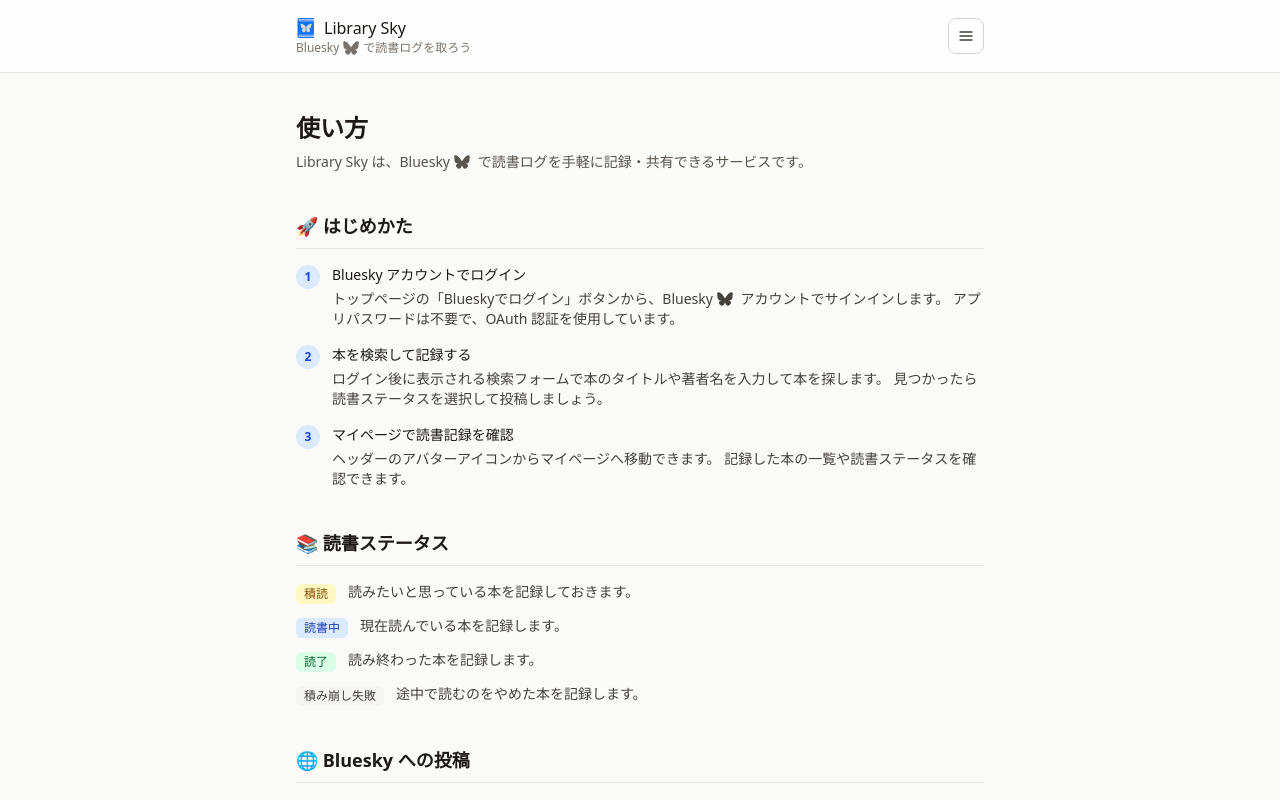
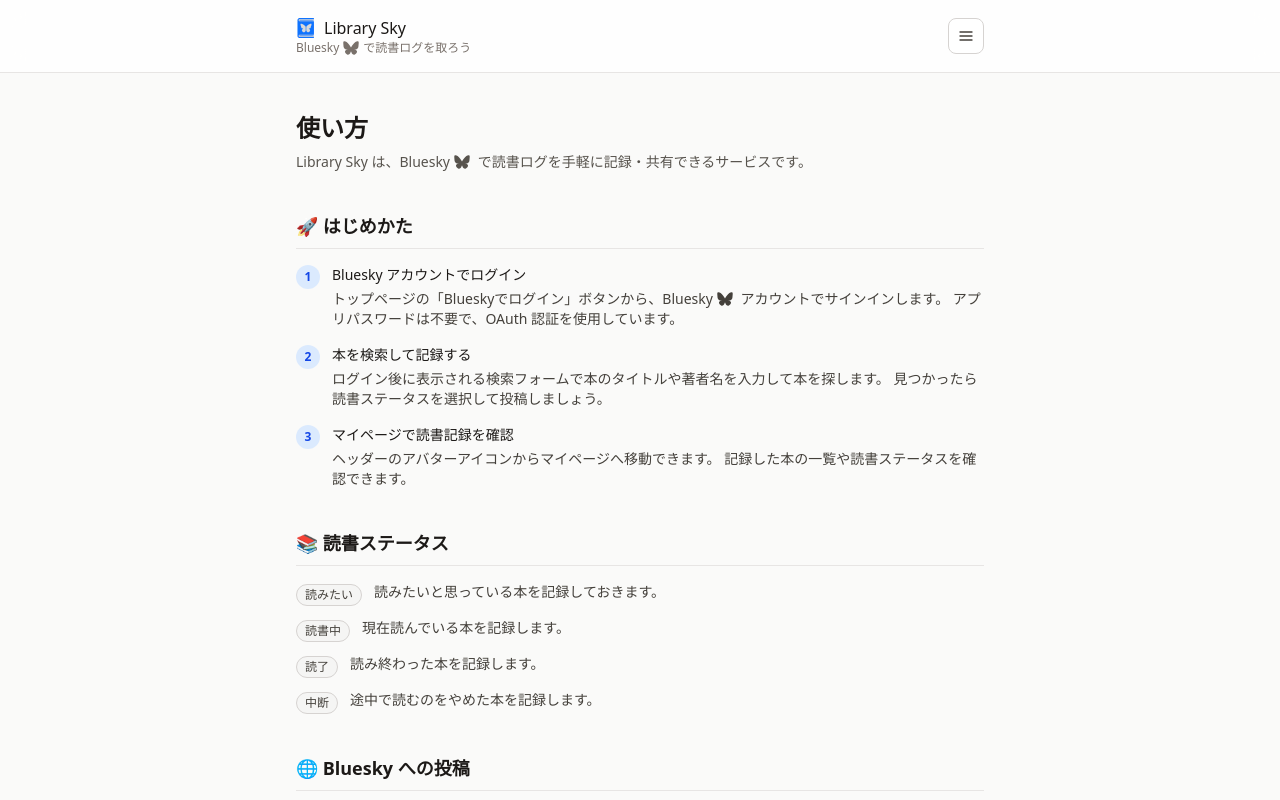
Before and after one commit to nove-b/library-sky, a Next.js app: page /about in a window 1280 px wide. Shown: the top 800 px of the page. Built offline with nearby package versions, Linux system fonts and the light colour scheme; no server answers.

Commit message:
fix: correct reading status names on about page (読みたい・中断)
Agent-Logs-Url: https://github.com/nove-b/library-sky/sessions/cd246ac4-acb2-4406-8b10-44ca378f3317

Co-authored-by: nove-b <68768186+nove-b@users.noreply.github.com>

```diff
--- a/app/about/page.tsx
+++ b/app/about/page.tsx
@@ -67,26 +67,26 @@ export default function AboutPage() {
         </h2>
         <ul className="space-y-3 text-sm text-stone-700 dark:text-stone-300">
           <li className="flex items-start gap-3">
-            <span className="mt-0.5 rounded-md bg-yellow-100 px-2 py-0.5 text-xs font-medium text-yellow-800 dark:bg-yellow-900/30 dark:text-yellow-300">
-              積読
+            <span className="mt-0.5 rounded-full border border-stone-300 bg-stone-100 px-2 py-0.5 text-xs font-medium text-stone-700 dark:border-stone-700 dark:bg-stone-800 dark:text-stone-200">
+              読みたい
             </span>
             <span>読みたいと思っている本を記録しておきます。</span>
           </li>
           <li className="flex items-start gap-3">
-            <span className="mt-0.5 rounded-md bg-blue-100 px-2 py-0.5 text-xs font-medium text-blue-800 dark:bg-blue-900/30 dark:text-blue-300">
+            <span className="mt-0.5 rounded-full border border-stone-300 bg-stone-100 px-2 py-0.5 text-xs font-medium text-stone-700 dark:border-stone-700 dark:bg-stone-800 dark:text-stone-200">
               読書中
             </span>
             <span>現在読んでいる本を記録します。</span>
           </li>
           <li className="flex items-start gap-3">
-            <span className="mt-0.5 rounded-md bg-green-100 px-2 py-0.5 text-xs font-medium text-green-800 dark:bg-green-900/30 dark:text-green-300">
+            <span className="mt-0.5 rounded-full border border-stone-300 bg-stone-100 px-2 py-0.5 text-xs font-medium text-stone-700 dark:border-stone-700 dark:bg-stone-800 dark:text-stone-200">
               読了
             </span>
             <span>読み終わった本を記録します。</span>
           </li>
           <li className="flex items-start gap-3">
-            <span className="mt-0.5 rounded-md bg-stone-100 px-2 py-0.5 text-xs font-medium text-stone-700 dark:bg-stone-700 dark:text-stone-300">
-              積み崩し失敗
+            <span className="mt-0.5 rounded-full border border-stone-300 bg-stone-100 px-2 py-0.5 text-xs font-medium text-stone-700 dark:border-stone-700 dark:bg-stone-800 dark:text-stone-200">
+              中断
             </span>
             <span>途中で読むのをやめた本を記録します。</span>
           </li>
```
